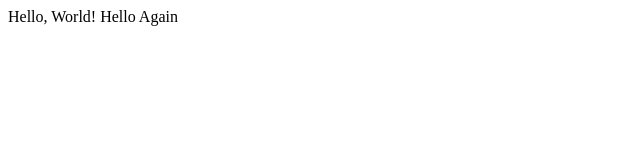
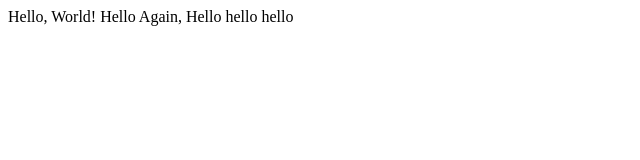
Before and after one commit to DIYman/weblecture0, a plain HTML site: page hello.html in a window 1280 px wide. Shown: the whole page, without its empty margins (0-640 px from the left). Drawn offline with Linux system fonts and the light colour scheme.

Commit message:
Update hello.html

```diff
--- a/hello.html
+++ b/hello.html
@@ -4,6 +4,6 @@
     <title>My Webpage!</title>
   </head>
   <body>
-    Hello, World! Hello Again
+    Hello, World! Hello Again, Hello hello hello
   </body>
 </html>
```
